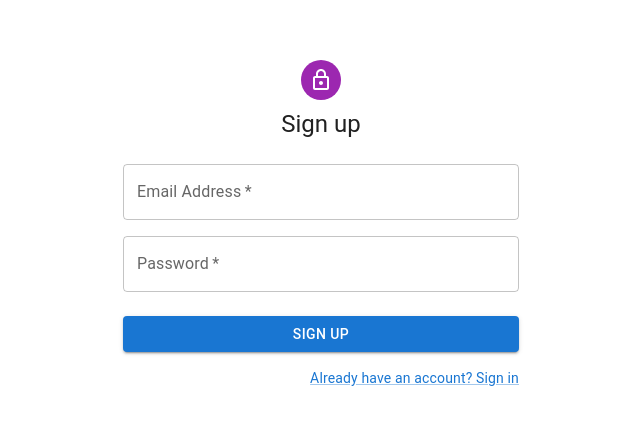
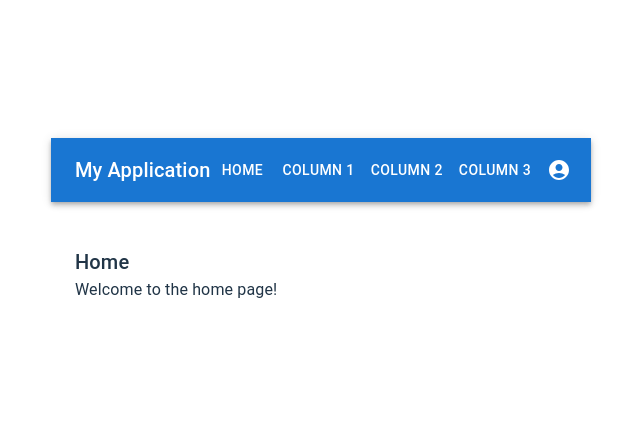
Before and after one commit to estiww/darchei-miriam-docker, a React (Vite) app in the folder client/: page /home in a window 1280 px wide. Shown: the part 180-604 px from the top of the page, without its empty margins (319-959 px from the left). Built offline with nearby package versions, Linux system fonts and the light colour scheme.

Commit message:
ראשון

```diff
--- a/client/package.json
+++ b/client/package.json
@@ -19,6 +19,7 @@
     "react": "^18.2.0",
     "react-bootstrap": "^2.10.2",
     "react-dom": "^18.2.0",
+    "react-router-dom": "^6.23.1",
     "styled-components": "^6.1.11"
   },
   "devDependencies": {
--- a/client/src/App.jsx
+++ b/client/src/App.jsx
@@ -1,18 +1,31 @@
-import { useState } from "react";
-import React from 'react';
-import Login from './pages/Login';
-import Register from './pages/Register';
+import React from "react";
+import { BrowserRouter, Routes, Route, Navigate } from "react-router-dom"
+import Login from "./pages/Login";
+import Signup from "./pages/Signup";
+import Home from "./pages/Home";
 import "./App.css";
+import { createContext, useState } from "react";
+
+export const UserContext = createContext();
 
 function App() {
+  const [user, setUser] = useState();
+
   return (
     <>
-
-      <div >
-      {/* <Login /> */}
-      <Register />
-    </div>
-
+      <div>
+        <UserContext.Provider value={{ user, setUser }}>
+          <BrowserRouter>
+            <Routes>
+              <Route path="/" element={<Navigate to="/home" />} />
+              <Route path="/login" element={<Login />} />
+              <Route path="/signup" element={<Signup />} />
+              {/* <Route path="/userDetails" element={<UserDetails />} /> */}
+              <Route path="/home/*" element={<Home/>}/>
+            </Routes>
+          </BrowserRouter>
+        </UserContext.Provider>
+      </div>
     </>
   );
 }
--- a/client/src/pages/Home.jsx
+++ b/client/src/pages/Home.jsx
@@ -0,0 +1,112 @@
+import React, { useState } from 'react';
+import { Routes, Route, Link } from 'react-router-dom';
+import AppBar from '@mui/material/AppBar';
+import Toolbar from '@mui/material/Toolbar';
+import IconButton from '@mui/material/IconButton';
+import Typography from '@mui/material/Typography';
+import Menu from '@mui/material/Menu';
+import MenuItem from '@mui/material/MenuItem';
+import Container from '@mui/material/Container';
+import Grid from '@mui/material/Grid';
+import Button from '@mui/material/Button';
+import AccountCircle from '@mui/icons-material/AccountCircle';
+
+function Home() {
+  const [anchorEl, setAnchorEl] = useState(null);
+
+  const handleMenu = (event) => {
+    setAnchorEl(event.currentTarget);
+  };
+
+  const handleClose = () => {
+    setAnchorEl(null);
+  };
+
+  return (
+    <div>
+      <AppBar position="static">
+        <Toolbar>
+          <Typography variant="h6" style={{ flexGrow: 1 }}>
+            My Application
+          </Typography>
+          <Button color="inherit" component={Link} to="/home">Home</Button>
+          <Button color="inherit" component={Link} to="/column1">Column 1</Button>
+          <Button color="inherit" component={Link} to="/column2">Column 2</Button>
+          <Button color="inherit" component={Link} to="/column3">Column 3</Button>
+          <div>
+            <IconButton
+              edge="end"
+              color="inherit"
+              onClick={handleMenu}
+            >
+              <AccountCircle />
+            </IconButton>
+            <Menu
+              anchorEl={anchorEl}
+              open={Boolean(anchorEl)}
+              onClose={handleClose}
+            >
+              <MenuItem onClick={handleClose} component={Link} to="/profile">Profile</MenuItem>
+              <MenuItem onClick={handleClose}>Logout</MenuItem>
+            </Menu>
+          </div>
+        </Toolbar>
+      </AppBar>
+      <Container style={{ marginTop: '20px' }}>
+        <Routes>
+          <Route path="/" element={<HomePage />} />
+          <Route path="column1" element={<Column1 />} />
+          <Route path="column2" element={<Column2 />} />
+          <Route path="column3" element={<Column3 />} />
+          <Route path="profile" element={<Profile />} />
+        </Routes>
+      </Container>
+    </div>
+  );
+}
+
+const HomePage = () => (
+  <Grid container spacing={3} style={{ marginTop: 20 }}>
+    <Grid item xs={12}>
+      <Typography variant="h6">Home</Typography>
+      <Typography>Welcome to the home page!</Typography>
+    </Grid>
+  </Grid>
+);
+
+const Column1 = () => (
+  <Grid container spacing={3} style={{ marginTop: 20 }}>
+    <Grid item xs={12}>
+      <Typography variant="h6">Column 1</Typography>
+      <Typography>Content for column 1...</Typography>
+    </Grid>
+  </Grid>
+);
+
+const Column2 = () => (
+  <Grid container spacing={3} style={{ marginTop: 20 }}>
+    <Grid item xs={12}>
+      <Typography variant="h6">Column 2</Typography>
+      <Typography>Content for column 2...</Typography>
+    </Grid>
+  </Grid>);
+
+const Column3 = () => (
+  <Grid container spacing={3} style={{ marginTop: 20 }}>
+    <Grid item xs={12}>
+      <Typography variant="h6">Column 3</Typography>
+      <Typography>Content for column 3...</Typography>
+    </Grid>
+  </Grid>
+);
+
+const Profile = () => (
+  <Grid container spacing={3} style={{ marginTop: 20 }}>
+    <Grid item xs={12}>
+      <Typography variant="h6">Profile</Typography>
+      <Typography>Your profile details...</Typography>
+    </Grid>
+  </Grid>
+);
+
+export default Home;
--- a/client/src/pages/Login.jsx
+++ b/client/src/pages/Login.jsx
@@ -89,7 +89,7 @@ function Login() {
             <LockOutlinedIcon />
           </Avatar>
           <Typography component="h1" variant="h5">
-            Sign in
+            Log in
           </Typography>
           <Box
             component="form"
@@ -137,7 +137,7 @@ function Login() {
                 </Link>
               </Grid>
               <Grid item>
-                <Link href="#" variant="body2">
+                <Link href="/signup" variant="body2">
                   {"Don't have an account? Sign Up"}
                 </Link>
               </Grid>
--- a/client/src/pages/Register.jsx
+++ b/client/src/pages/Signup.jsx
@@ -13,7 +13,7 @@ import { createTheme, ThemeProvider } from "@mui/material/styles";
 
 const theme = createTheme();
 
-function Register() {
+function Signup() {
   const [error, setError] = useState("");
 
   const handleSubmit = (event) => {
@@ -128,7 +128,7 @@ function Register() {
             <Grid container justifyContent="flex-end">
               <Grid item>
                 <Link
-                  href="#"
+                  href="/login"
                   variant="body2"
                   sx={{ display: "flex", justifyContent: "center" }}
                 >
@@ -143,4 +143,4 @@ function Register() {
   );
 }
 
-export default Register;
+export default Signup;
```
Also changed, not shown: 1 other file (tests, documents, lock files or other folders).
